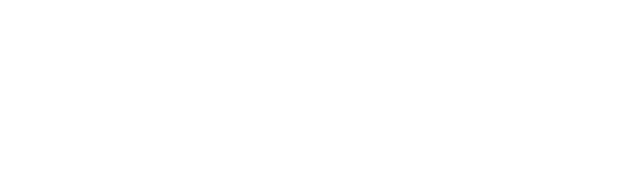
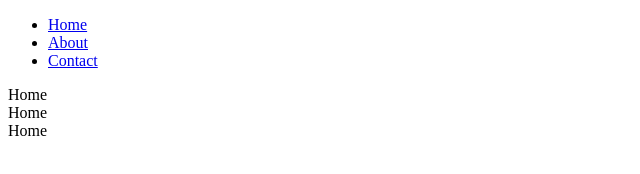
Before and after one commit to GravitysAndroid/CSSClass, a plain HTML site: page Index.html in a window 1280 px wide. Shown: the whole page, without its empty margins (0-640 px from the left). Drawn offline with Linux system fonts and the light colour scheme.

Commit message:
Added nav bar and divs

```diff
--- a/Index.html
+++ b/Index.html
@@ -9,6 +9,16 @@
         <link rel="stylesheet" href="">
     </head>
     <body>
-        <script src="" async defer></script>
+        <!-- <script src="" async defer></script> -->
+        <nav>
+            <ul class="nav-main">
+                <li><a href="Home">Home</a></li>
+                <li><a href="About">About</a></li>
+                <li><a href="Contact">Contact</a></li>
+            </ul>
+        </nav>
+        <div class"box" id="Home">Home</div>
+        <div class"box" id="Home">Home</div>
+        <div class"box" id="Home">Home</div>
     </body>
 </html>
```
